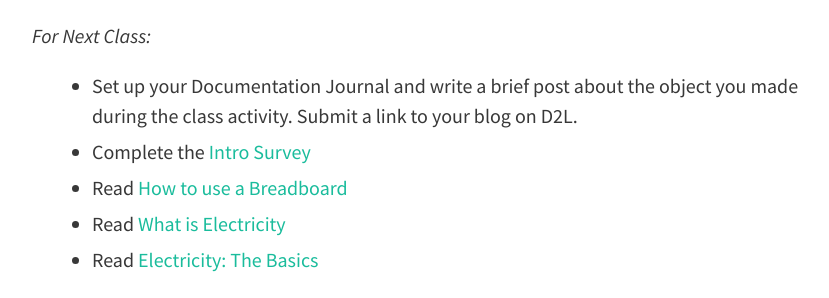
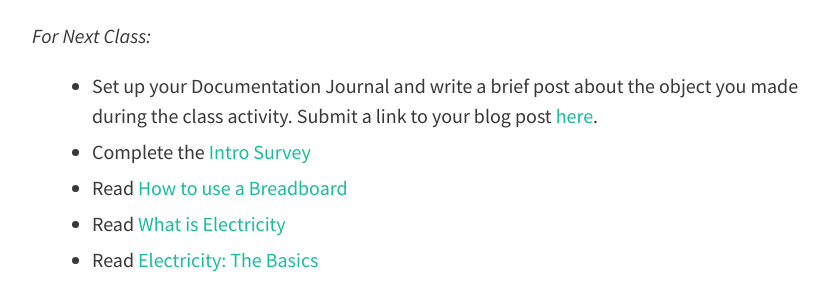
Before and after one commit to coloringchaos/object-f17, a Jekyll site: the page built from schedule.md, in a window 1280 px wide and 900 px high, scrolled down 412 px. Shown: the part 187-485 px from the top of the window, without its empty margins (224-1053 px from the left). Built offline with Jekyll 4.4.1, drawn with Linux system fonts in a browser that asks for light colours; nearby versions of some CDN libraries.

Commit message:
addign blog link

```diff
--- a/schedule.md
+++ b/schedule.md
@@ -11,7 +11,7 @@ feature-img: "img/bg1.jpg"
 
 *For Next Class:*
 
-+ Set up your Documentation Journal and write a brief post about the object you made during the class activity. Submit a link to your blog on D2L.
++ Set up your Documentation Journal and write a brief post about the object you made during the class activity. Submit a link to your blog post [here](https://docs.google.com/forms/d/e/1FAIpQLSdkvOkhTp1FimNm-o8jbxRfl2gip6AkCOmc4AGznV8-oRE06w/viewform?usp=sf_link).
 + Complete the [Intro Survey](https://docs.google.com/forms/d/e/1FAIpQLScte3sp6Mr1dk5I62C4sSJwy6vG3NQRRXG5okMiqE-4BpJlvQ/viewform?usp=sf_link)
 + Read [How to use a Breadboard](https://learn.sparkfun.com/tutorials/how-to-use-a-breadboard)
 + Read [What is Electricity](https://learn.sparkfun.com/tutorials/what-is-electricity)
```
